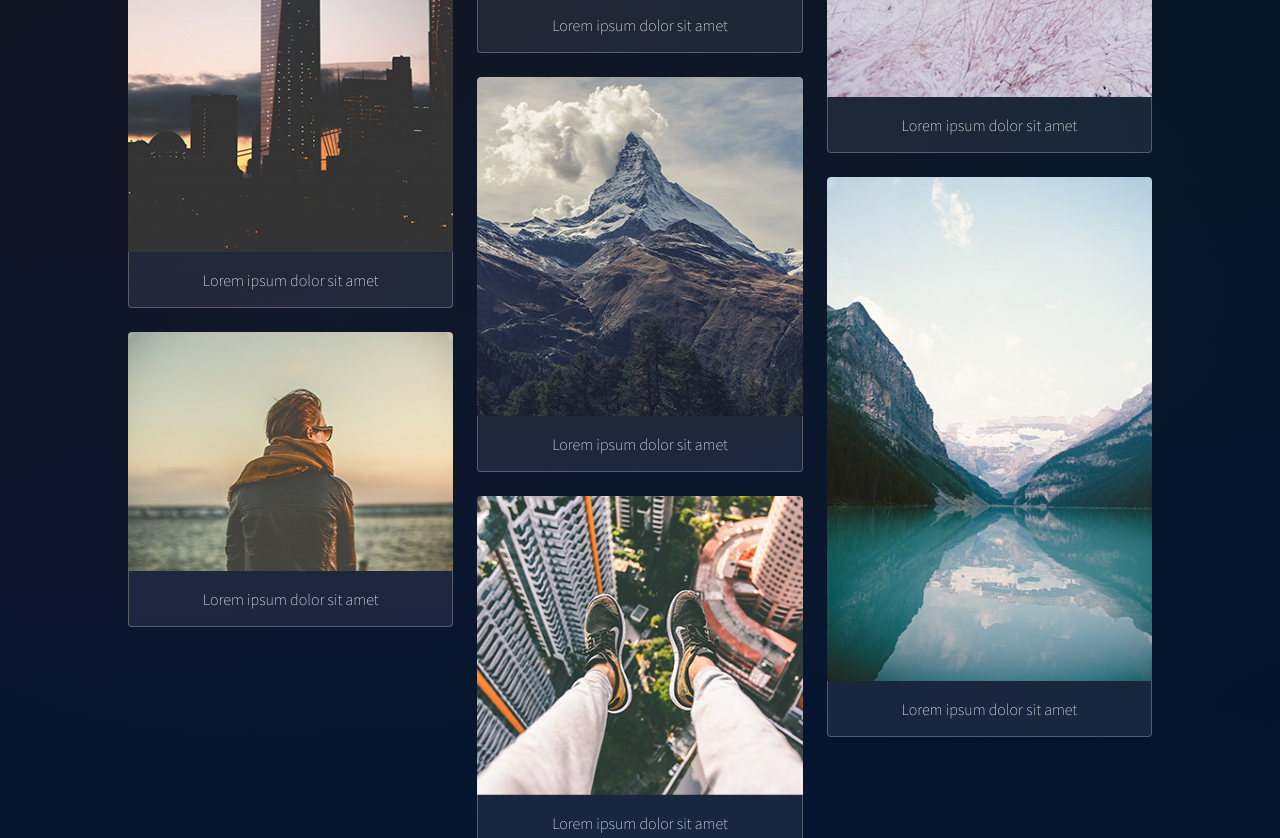
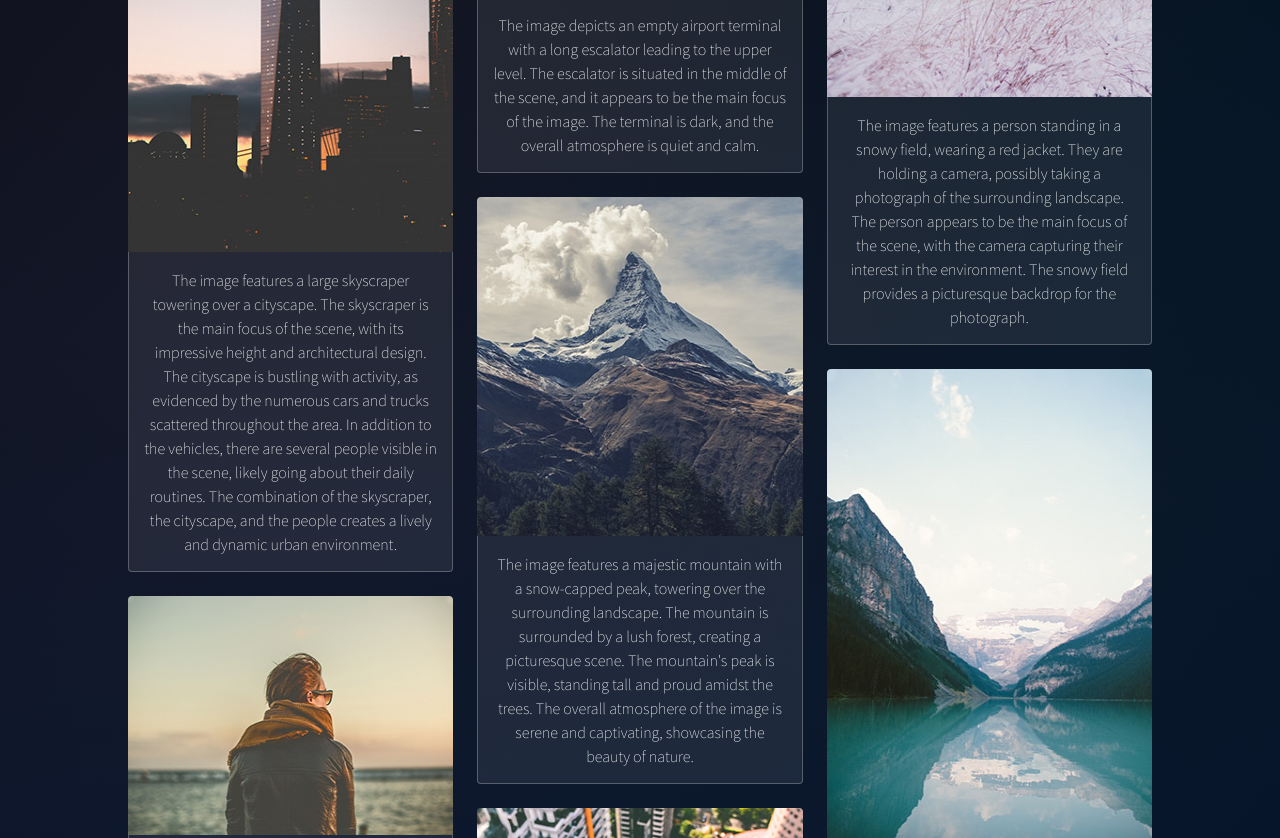
Before and after one commit to Petman1304/petrus-nm.github.io, a plain HTML site: page index.html in a window 1280 px wide. Shown: the part 790-1628 px from the top of the page. Drawn offline with Linux system fonts and the light colour scheme.

Commit message:
10222024

```diff
--- a/index.html
+++ b/index.html
@@ -28,29 +28,29 @@
 							<li><a href="mailto:petrusnmanurung@gmail.com" class="icon style2 fa-envelope-o"><span class="label">Email</span></a></li>
 						</ul></header><!-- Main --><section id="main"><!-- Thumbnails --><section class="thumbnails"><div>
 									<a href="images/fulls/01.jpg">
-										<img src="images/thumbs/01.jpg" alt="" width="346" height="494"><h3>Lorem ipsum dolor sit amet</h3>
+										<img src="images/thumbs/01.jpg" alt="" width="346" height="494"><h3>The image features a large skyscraper towering over a cityscape. The skyscraper is the main focus of the scene, with its impressive height and architectural design. The cityscape is bustling with activity, as evidenced by the numerous cars and trucks scattered throughout the area. In addition to the vehicles, there are several people visible in the scene, likely going about their daily routines. The combination of the skyscraper, the cityscape, and the people creates a lively and dynamic urban environment.</h3>
 									</a>
 									<a href="images/fulls/02.jpg">
-										<img src="images/thumbs/02.jpg" alt="" width="346" height="239"><h3>Lorem ipsum dolor sit amet</h3>
+										<img src="images/thumbs/02.jpg" alt="" width="346" height="239"><h3>The image features a woman standing on a pier, looking out over the water. She is wearing a black jacket and has her hair pulled back. The woman is also wearing sunglasses, which adds a stylish touch to her appearance. The scene is set against a beautiful backdrop of the ocean, creating a serene and picturesque atmosphere.</h3>
 									</a>
 								</div>
 								<div>
 									<a href="images/fulls/03.jpg">
-										<img src="images/thumbs/03.jpg" alt="" width="346" height="239"><h3>Lorem ipsum dolor sit amet</h3>
+										<img src="images/thumbs/03.jpg" alt="" width="346" height="239"><h3>The image depicts an empty airport terminal with a long escalator leading to the upper level. The escalator is situated in the middle of the scene, and it appears to be the main focus of the image. The terminal is dark, and the overall atmosphere is quiet and calm.</h3>
 									</a>
 									<a href="images/fulls/04.jpg">
-										<img src="images/thumbs/04.jpg" alt="" width="346" height="339"><h3>Lorem ipsum dolor sit amet</h3>
+										<img src="images/thumbs/04.jpg" alt="" width="346" height="339"><h3>The image features a majestic mountain with a snow-capped peak, towering over the surrounding landscape. The mountain is surrounded by a lush forest, creating a picturesque scene. The mountain's peak is visible, standing tall and proud amidst the trees. The overall atmosphere of the image is serene and captivating, showcasing the beauty of nature.</h3>
 									</a>
 									<a href="images/fulls/05.jpg">
-										<img src="images/thumbs/05.jpg" alt="" width="346" height="299"><h3>Lorem ipsum dolor sit amet</h3>
+										<img src="images/thumbs/05.jpg" alt="" width="346" height="299"><h3>The image features a person wearing a pair of Nike shoes, standing on a skyscraper's edge with their feet dangling over the edge. The person appears to be enjoying the view from the top of the building. The scene captures the thrill of being high up in the air, with the person's shoes being the main focus of the image.</h3>
 									</a>
 								</div>
 								<div>
 									<a href="images/fulls/06.jpg">
-										<img src="images/thumbs/06.jpg" alt="" width="346" height="339"><h3>Lorem ipsum dolor sit amet</h3>
+										<img src="images/thumbs/06.jpg" alt="" width="346" height="339"><h3>The image features a person standing in a snowy field, wearing a red jacket. They are holding a camera, possibly taking a photograph of the surrounding landscape. The person appears to be the main focus of the scene, with the camera capturing their interest in the environment. The snowy field provides a picturesque backdrop for the photograph.</h3>
 									</a>
 									<a href="images/fulls/07.jpg">
-										<img src="images/thumbs/07.jpg" alt="" width="346" height="504"><h3>Lorem ipsum dolor sit amet</h3>
+										<img src="images/thumbs/07.jpg" alt="" width="346" height="504"><h3>The image features a serene mountain lake surrounded by a lush forest. The lake is situated in a valley, with a majestic mountain range in the background. The scene is captured in black and white, giving it a timeless and classic feel. There are several trees surrounding the lake, with some closer to the water and others further away. The overall atmosphere of the scene is tranquil and picturesque, evoking a sense of peace and natural beauty.</h3>
 									</a>
 								</div>
 							</section></section><!-- Footer --></div>
```
Also changed, not shown: 404.html (+1 -1 lines), images/fulls/01.jpg (added), images/fulls/02.jpg (added), images/fulls/03.jpg (added), images/fulls/04.jpg (added), images/fulls/05.jpg (added), images/fulls/06.jpg (added), images/fulls/07.jpg (added).
